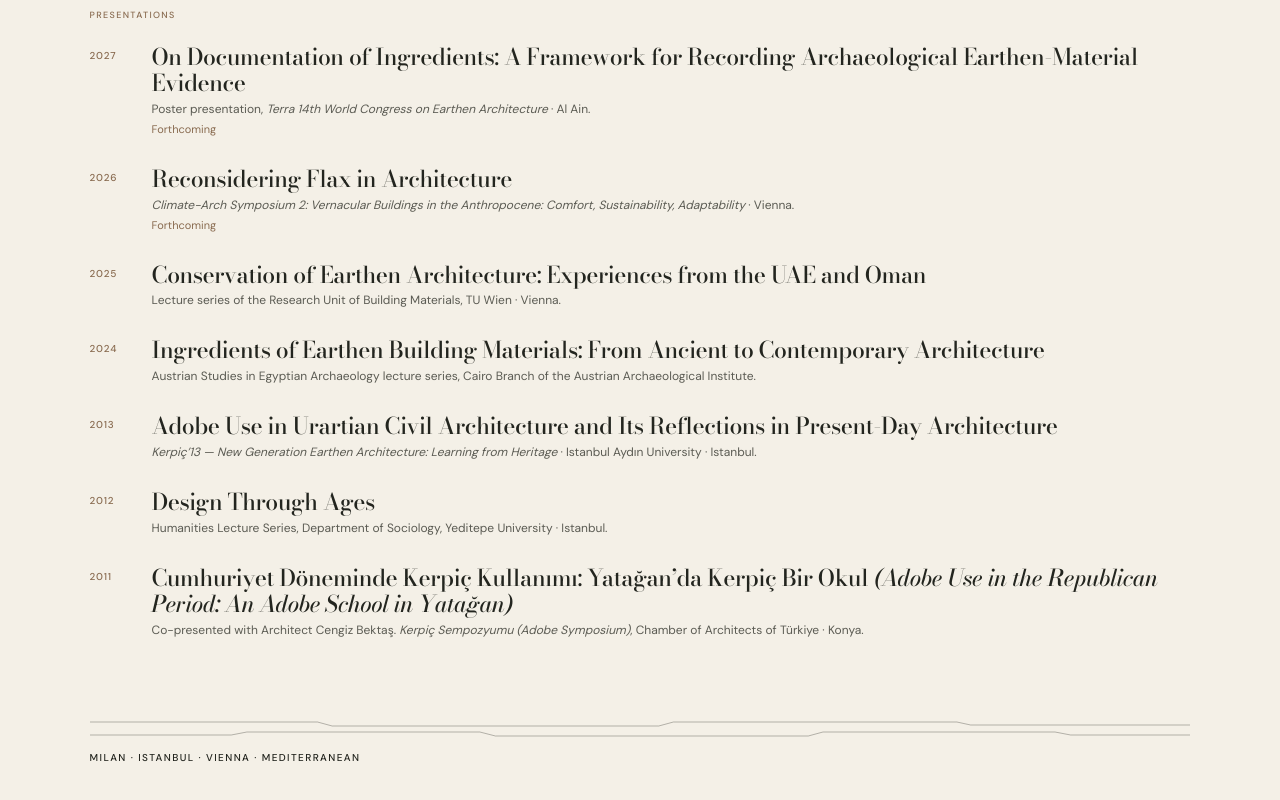
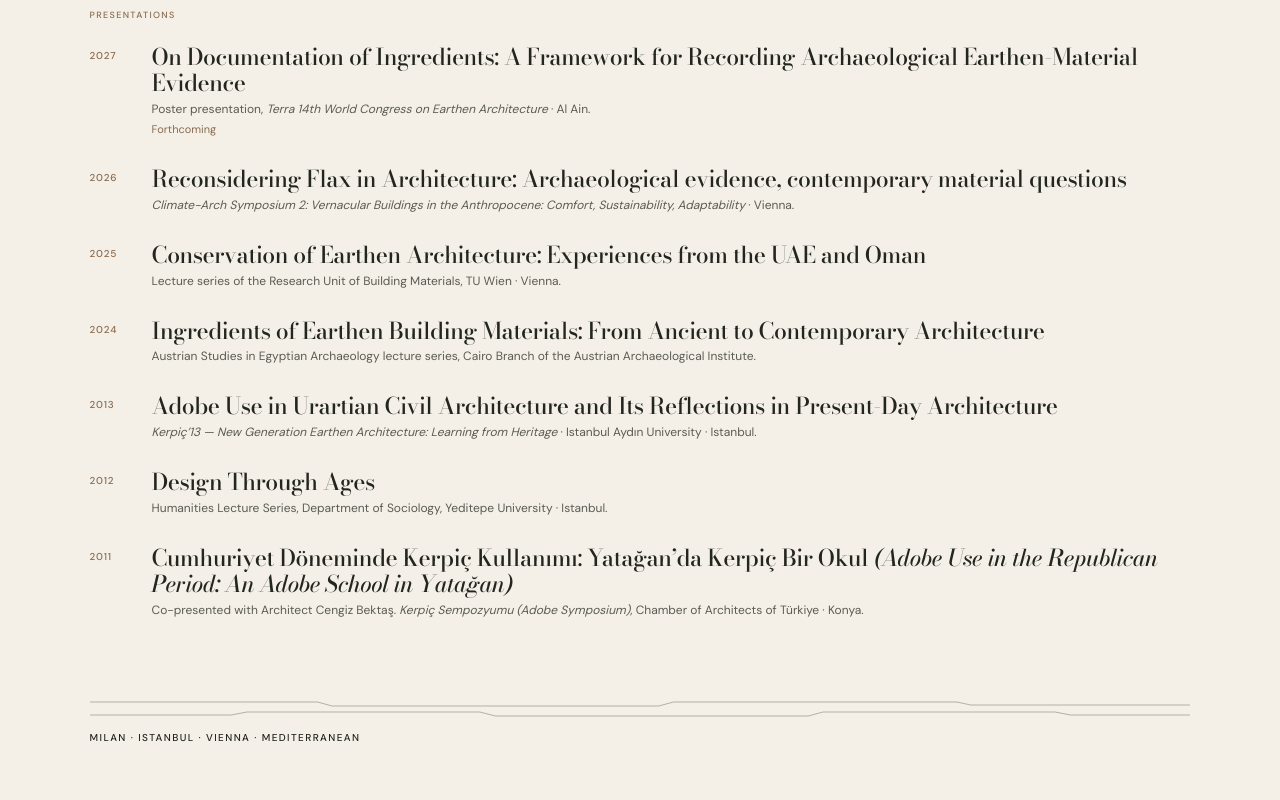
Before and after one commit to fikriyepelin/fikriyepelin.com, a plain HTML site: page publications.html in a window 1280 px wide. Shown: the part 2938-3738 px from the top of the page. Drawn offline with nearby package versions, Linux system fonts and the light colour scheme.

Commit message:
Add files via upload

```diff
--- a/publications.html
+++ b/publications.html
@@ -187,7 +187,7 @@
     <section class="section" aria-label="Presentations">
       <p class="section-title">Presentations</p>
       <article class="entry"><div class="year">2027</div><div><h2>On Documentation of Ingredients: A Framework for Recording Archaeological Earthen-Material Evidence</h2><p class="source">Poster presentation, <em>Terra 14th World Congress on Earthen Architecture</em> · Al Ain.</p><p class="type">Forthcoming</p></div></article>
-      <article class="entry"><div class="year">2026</div><div><h2>Reconsidering Flax in Architecture</h2><p class="source"><em>Climate-Arch Symposium 2: Vernacular Buildings in the Anthropocene: Comfort, Sustainability, Adaptability</em> · Vienna.</p><p class="type">Forthcoming</p></div></article>
+      <article class="entry"><div class="year">2026</div><div><h2>Reconsidering Flax in Architecture: Archaeological evidence, contemporary material questions</h2><p class="source"><em>Climate-Arch Symposium 2: Vernacular Buildings in the Anthropocene: Comfort, Sustainability, Adaptability</em> · Vienna.</p></div></article>
       <article class="entry"><div class="year">2025</div><div><h2>Conservation of Earthen Architecture: Experiences from the UAE and Oman</h2><p class="source">Lecture series of the Research Unit of Building Materials, TU Wien · Vienna.</p></div></article>
       <article class="entry"><div class="year">2024</div><div><h2>Ingredients of Earthen Building Materials: From Ancient to Contemporary Architecture</h2><p class="source">Austrian Studies in Egyptian Archaeology lecture series, Cairo Branch of the Austrian Archaeological Institute.</p></div></article>
       <article class="entry"><div class="year">2013</div><div><h2>Adobe Use in Urartian Civil Architecture and Its Reflections in Present-Day Architecture</h2><p class="source"><em>Kerpiç’13 — New Generation Earthen Architecture: Learning from Heritage</em> · Istanbul Aydın University · Istanbul.</p></div></article>
```
